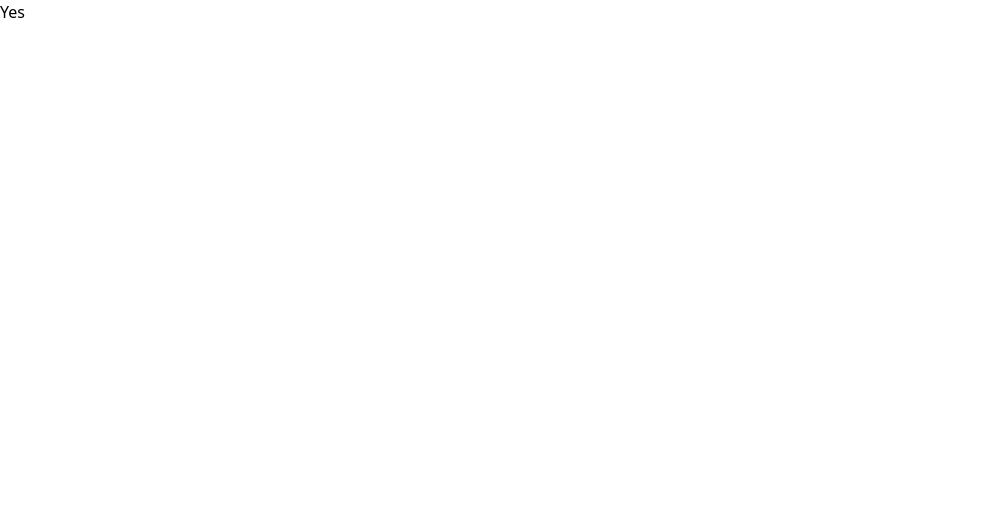
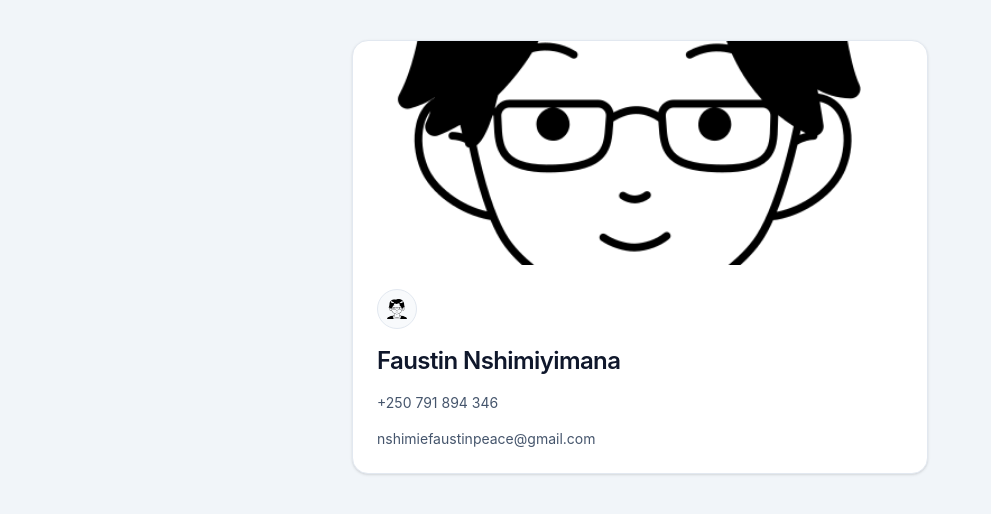
Before and after one commit to faustin12-g/react-learn, a React app: page / in a window 1280 px wide. Shown: the top 514 px of the page, without its empty margins (0-991 px from the left). Built offline with nearby package versions, Linux system fonts and the light colour scheme; the HTML template or start-up script is replaced by a standard one.

Commit message:
add the person hook

```diff
--- a/src/App.jsx
+++ b/src/App.jsx
@@ -1,41 +1,11 @@
 import React from 'react'
-import Expression from './components/Expression'
-import Props from './components/Props'
-import Component from './components/Component'
-import Car from './components/Car'
-import ChildrenProps from './components/ChildrenProps'
-import Events from './components/Events'
-import Conditionals from './components/Conditionals'
-import Lists from './components/Lists'
-import Forms from './components/Forms'
-import Rosha from './components/Header'
-import Main from './components/Main'
-import Count from './components/Count'
-import Going from './components/Going'
+import Person from './components/Person'
 
 const App = () => {
   return (
-      < >
-        {/* < Expression />
-        <Props color='White' type='Benz' />
-        <Component />
-        <Car type='V8' year='2021' color='Black' />
-        <Car type='Lamb' year='2011' color='Gray' />
-        <Car type='Benz' year='2018' color='White' />
-        <ChildrenProps>
-          <h1 className='text-red-500'>This is a son element inside the pros</h1>
-        </ChildrenProps>
-        <Events />
-        <Conditionals brand='BMW' year={4040} />
-
-        <Lists /> */}
-        {/* <Forms /> */}
-        {/* <Rosha />
-        <Main /> */}
-        {/* <Count /> */}
-        <Going />
-
-      </>
+      <div className='min-h-screen bg-slate-100 px-4 py-10 sm:px-6'>
+        <Person />
+      </div>
   )
 }
 
--- a/src/components/Going.jsx
+++ b/src/components/Going.jsx
@@ -1,10 +1,14 @@
 import React, { useState } from 'react'
 
 const Going = () => {
-    let [go, setGo] = useState('Yes')
+    let [go, setGo] = useState(false)
+    function changeMind()
+    {
+        setGo(prev => !prev)
+    }
   return (
     <div>
-       <h1 onClick={go==='Yes'?()=>setGo('No'):()=>setGo('Yes')} className='cursor-pointer'>{go}</h1>
+       <h1 onClick={changeMind} className='cursor-pointer justify-center items-center min-h-[100vh]' aria-label={`${go?'Yes': 'No'}. Click to change the mind`}>{go?'Yes':'No'}</h1>
     </div>
   )
 }
--- a/src/components/Main.jsx
+++ b/src/components/Main.jsx
@@ -1,10 +1,9 @@
 import React, { useState } from 'react'
-import { use } from 'react'
 
 const Main = () => {
     const [igr, setIgr] = useState('')
     let [ingrs, setIngrs] = useState([])
-    let names = ['Eric', 'Manzi', 'Cyubahiro']
+    // let names = ['Eric', 'Manzi', 'Cyubahiro']
 
     function handleSubmit(e)
     {
--- /dev/null
+++ b/src/components/Person.jsx
@@ -0,0 +1,61 @@
+import React from 'react'
+import MALE from '../assets/male.png'
+import FEMALE from '../assets/female.png'
+
+const Person = () => {
+    const [contact, SetContact] = React.useState({
+        firstName: 'Faustin',
+        lastName: 'Nshimiyimana',
+        phone: '+250 791 894 346',
+        email: 'nshimiefaustinpeace@gmail.com',
+        black: false
+
+    }
+)
+
+    let picon = contact.black? FEMALE: MALE
+    function handletoggle()
+    {
+        SetContact(prev=>{
+            return{
+                ...prev,
+                black: !prev.black
+            }
+        })
+    }
+
+  return (
+    <main className="mx-auto max-w-xl">
+            <article className="overflow-hidden rounded-2xl border border-slate-200 bg-white shadow-sm">
+                <img
+                    src={MALE}
+                    className="h-56 w-full object-cover"
+                    alt="User profile picture"
+                />
+                <div className="space-y-4 p-6">
+                    <button
+                        type="button"
+                        onClick={handletoggle}
+                        aria-pressed={contact.black}
+                        aria-label={contact.black? 'Toggle to white': 'Toggle to black'}
+                        className="inline-flex h-10 w-10 items-center justify-center rounded-full border border-slate-200 bg-slate-50 transition hover:bg-slate-100"
+                    >
+                        <img
+                            src={picon}
+                            alt="favorite icon"
+                            className="h-5 w-5"
+                        />
+                    </button>
+                    <h2 className="text-2xl font-semibold tracking-tight text-slate-900">
+                        {contact.firstName} {contact.lastName}
+                    </h2>
+                    <p className="text-sm text-slate-600">{contact.phone}</p>
+                    <p className="text-sm text-slate-600">{contact.email}</p>
+                </div>
+
+            </article>
+        </main>
+  )
+}
+
+export default Person
--- a/src/index.css
+++ b/src/index.css
@@ -1 +1,16 @@
 @import "tailwindcss";
+
+* {
+	box-sizing: border-box;
+}
+
+body {
+	margin: 0;
+	font-family: Inter, system-ui, -apple-system, Segoe UI, Roboto, Helvetica, Arial, sans-serif;
+	-webkit-font-smoothing: antialiased;
+	-moz-osx-font-smoothing: grayscale;
+}
+
+#root {
+	min-height: 100vh;
+}
```
Also changed, not shown: src/assets/female.png (added), src/assets/male.png (added).
